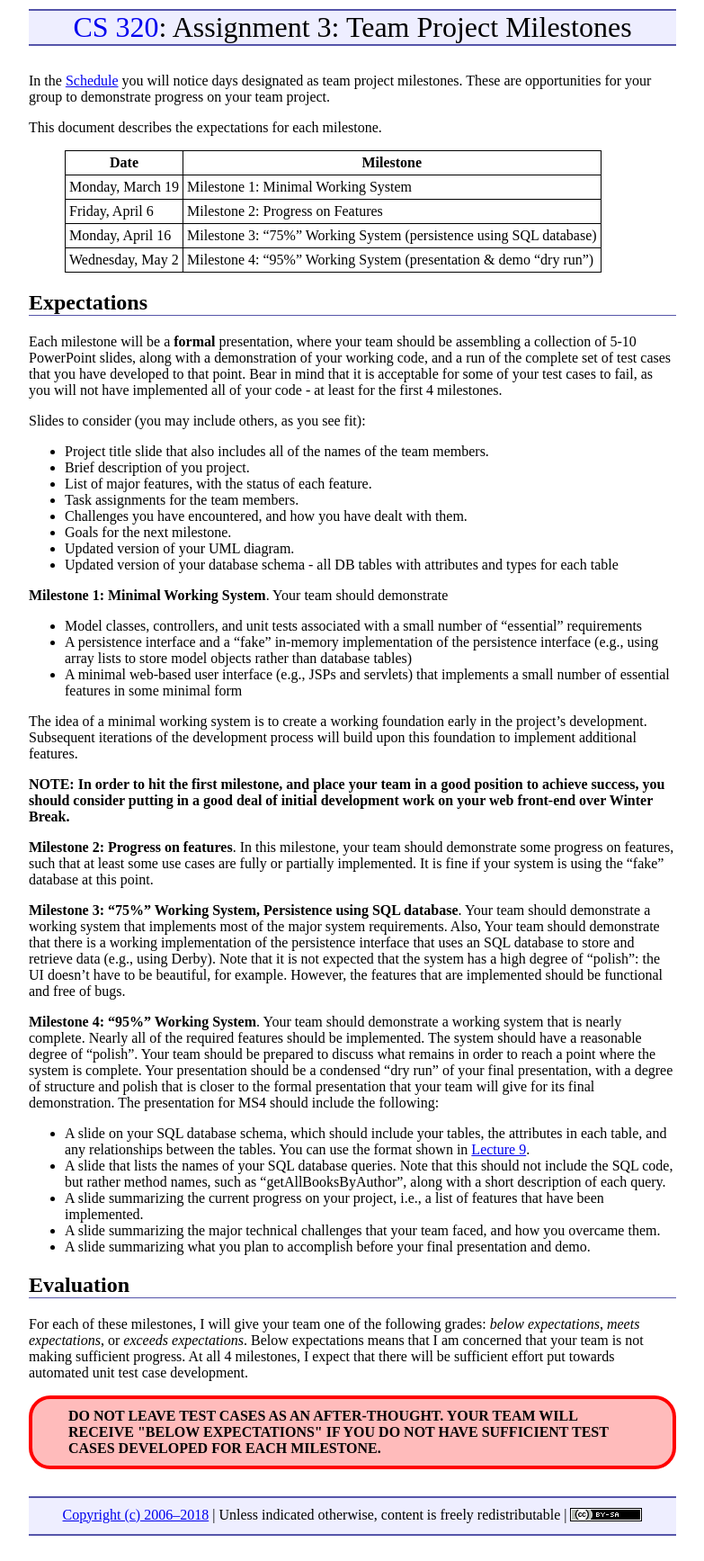
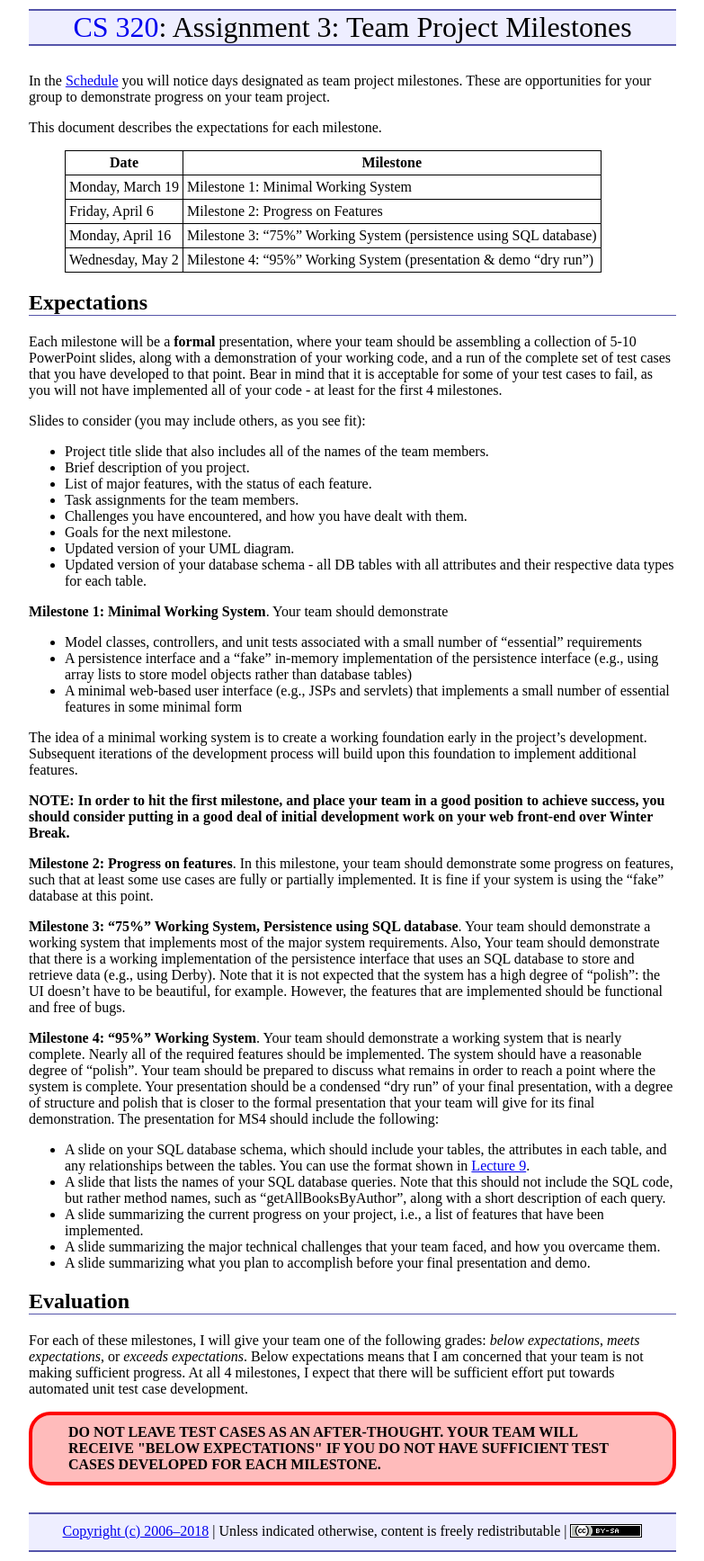
Before and after one commit to ycpcs/cs320-spring2018, a Jekyll site: the page built from assign/assign03.md, in a window 1280 px wide. Shown: the whole page at 90% size, without its empty margins (248-1031 px from the left). Built offline with Jekyll 4.4.1, drawn with Linux system fonts in a browser that asks for light colours.

Commit message:
added suggested slides

```diff
--- a/assign/assign03.md
+++ b/assign/assign03.md
@@ -25,7 +25,7 @@ Slides to consider (you may include others, as you see fit):
 * Challenges you have encountered, and how you have dealt with them.
 * Goals for the next milestone.
 * Updated version of your UML diagram.
-* Updated version of your database schema - all DB tables with attributes and types for each table
+* Updated version of your database schema - all DB tables with all attributes and their respective data types for each table.
 
 **Milestone 1: Minimal Working System**. Your team should demonstrate
 
```
